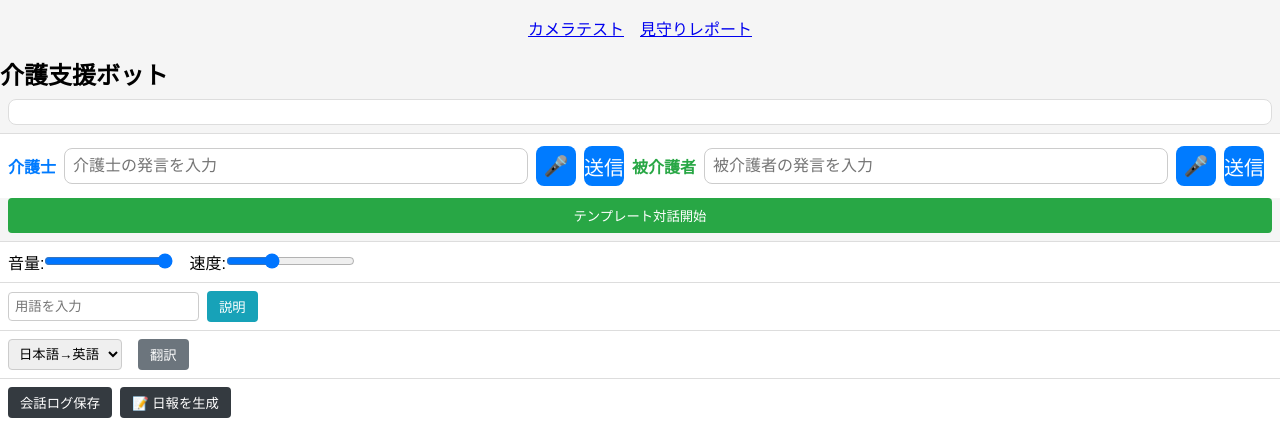
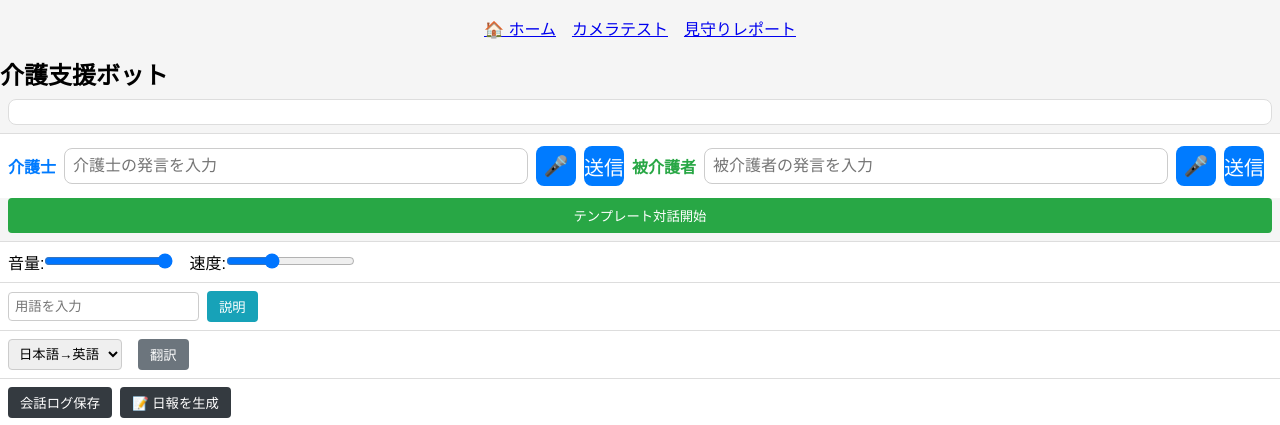
Before and after one commit to MitsunoriFukuchi692/CareBotAndInvoice_New, a Flask app: page / in a window 1280 px wide. Shown: the top 425 px of the page. Run offline with Flask 3, Linux system fonts and the light colour scheme.

Commit message:
fix: ホームボタンとCSS追加（ナビバー改善）

```diff
--- a/templates/index.html
+++ b/templates/index.html
@@ -10,7 +10,7 @@
   <!-- ナビゲーション -->
   <header>
     <nav style="display:flex; justify-content:center; gap:1rem; margin:1rem 0;">
-      <!-- <a href="/" class="btn btn-primary">ホーム</a>-->
+      <a href="https://robostudy.jp/test/index.html/" class="btn btn-outline-primary" target="_blank">🏠 ホーム</a>
       <a href="/camera-test/" class="btn btn-outline-secondary" target="_blank" rel="noopener">カメラテスト</a>
       <a href="/ja/daily_report" class="btn btn-outline-secondary" target="_blank" rel="noopener">見守りレポート</a>
     </nav>
```
